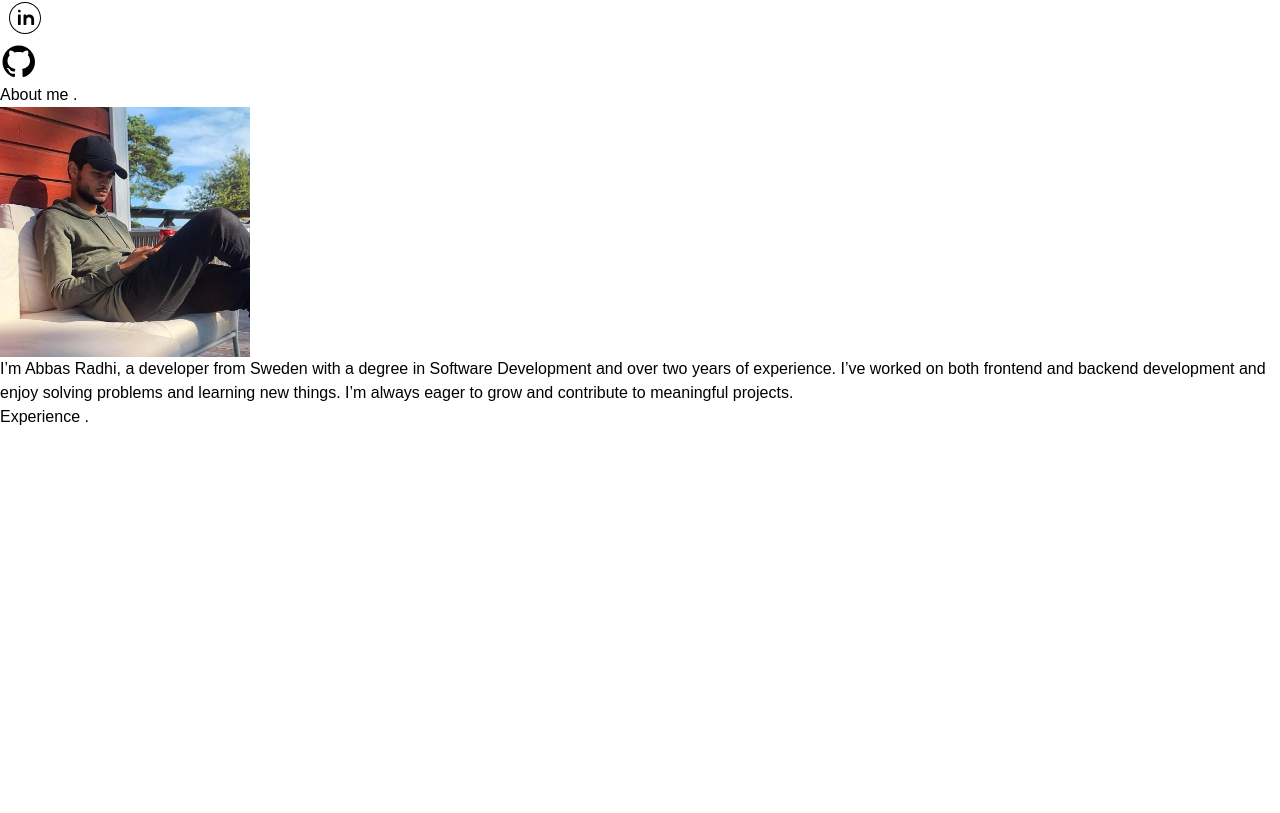
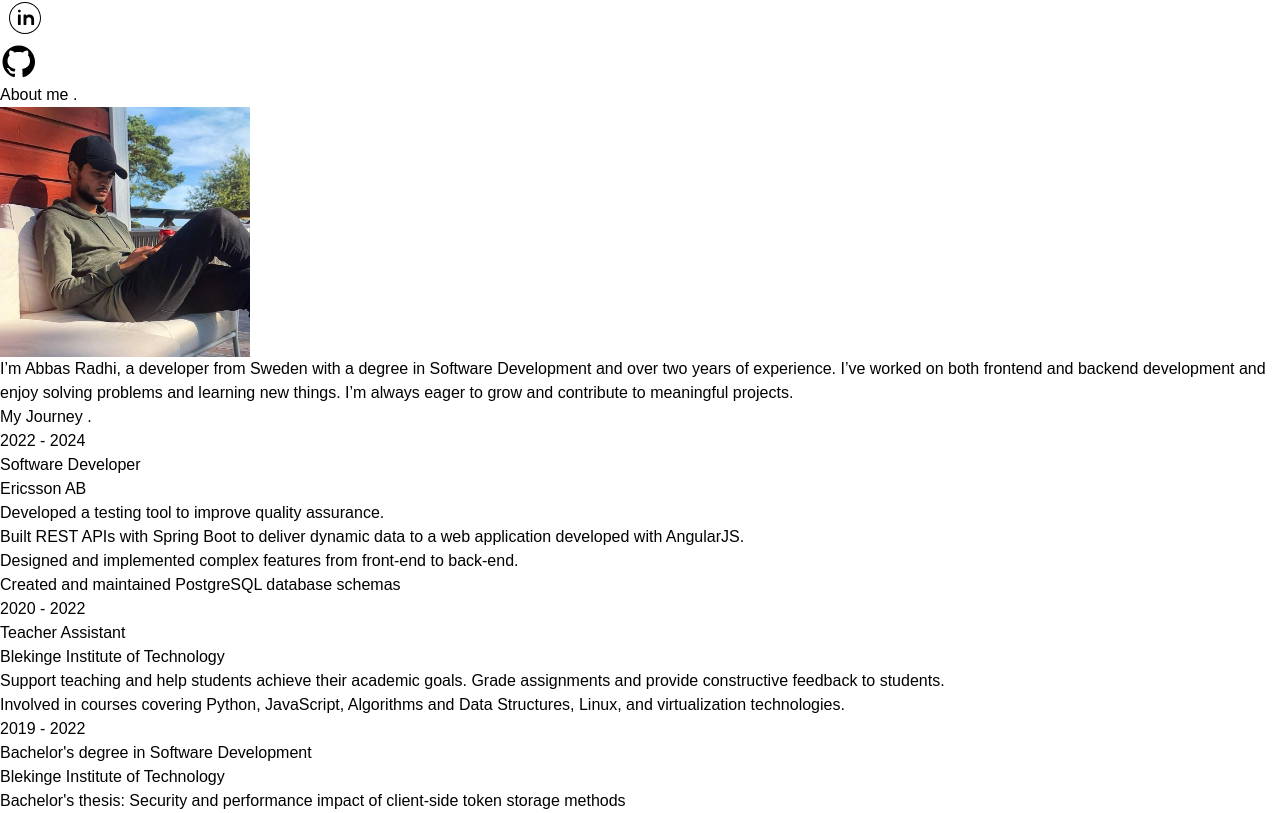
Before and after one commit to abberadhi/abbe-dev, a Next.js app: page / in a window 1280 px wide. Shown: the part 331-1144 px from the top of the page. Before the commit the page ends 800 px from the top, so only its background shows below. Built offline with nearby package versions, Linux system fonts and the light colour scheme.

Commit message:
add timeline

```diff
--- a/src/app/components/aboutMe.tsx
+++ b/src/app/components/aboutMe.tsx
@@ -4,9 +4,9 @@ import { TitlePageBreak } from "./title-page-break";
 
 export const AboutMe = () => {
   return (
-    <article className="p-12 bg-transparent mx-auto lg:px-8">
+    <article className="px-12 bg-transparent mx-auto lg:px-8">
       <TitlePageBreak title="About me"></TitlePageBreak>
-      <div className="max-w-4xl my-12 mx-auto flex items-start align-center justify-center">
+      <div className="max-w-4xl my-12 mx-auto flex flex-col md:items-start align-center justify-center md:flex-row">
         <div className="flex-1 flex justify-center">
           <Image
             src={mePicture}
@@ -17,7 +17,7 @@ export const AboutMe = () => {
             className="rounded border-2 border-[#d1716b]"
           />
         </div>
-        <div className="text-lg p-4 flex-1 flex">
+        <div className="text-lg flex-1 flex">
           <p>
             I’m Abbas Radhi, a developer from Sweden with a degree in Software
             Development and over two years of experience. I’ve worked on both
--- /dev/null
+++ b/src/app/components/workTimeline.tsx
@@ -0,0 +1,86 @@
+import Image from "next/image";
+import creatorPicture from "@public/photo_1.jpg";
+import linkedInLogo from "@public/icons/linkedin.svg";
+import githubLogo from "@public/icons/github.svg";
+
+export const WorkTimeline = () => {
+  const exp = [
+    {
+      company: "Ericsson AB",
+      period: "2022 - 2024",
+      role: "Software Developer",
+      description: () => (
+        <ol className="ml-4 text-base font-normal list-disc text-gray-500 ">
+          <li>Developed a testing tool to improve quality assurance.</li>
+          <li>
+            Built REST APIs with Spring Boot to deliver dynamic data to a web
+            application developed with AngularJS.
+          </li>
+          <li>
+            Designed and implemented complex features from front-end to
+            back-end.
+          </li>
+          <li>Created and maintained PostgreSQL database schemas</li>
+        </ol>
+      ),
+    },
+    {
+      company: "Blekinge Institute of Technology",
+      period: "2020 - 2022",
+      role: "Teacher Assistant",
+      description: () => (
+        <ol className="ml-4 text-base font-normal list-disc text-gray-500 dark:text-gray-400">
+          <li>
+            Support teaching and help students achieve their academic goals.
+            Grade assignments and provide constructive feedback to students.
+          </li>
+          <li>
+            Involved in courses covering Python, JavaScript, Algorithms and Data
+            Structures, Linux, and virtualization technologies.
+          </li>
+        </ol>
+      ),
+    },
+    {
+      company: "Blekinge Institute of Technology",
+      period: "2019 - 2022",
+      role: "Bachelor's degree in Software Development",
+      description: () => (
+        <>
+          <ol className="ml-4 text-base font-normal list-disc text-gray-500 dark:text-gray-400">
+            <li>
+              Bachelor's thesis:{" "}
+              <a
+                href="https://www.diva-portal.org/smash/get/diva2:1676749/FULLTEXT02.pdf"
+                target="_blank"
+                rel="noopener noreferrer"
+                className="underline"
+              >
+                Security and performance impact of client-side token storage
+                methods
+              </a>
+            </li>
+          </ol>
+        </>
+      ),
+    },
+  ];
+
+  return (
+    <ol className="relative border-s border-gray-200 dark:border-gray-700">
+      {exp.map((job) => {
+        return (
+          <li className="mb-6 ms-4">
+            <div className="absolute w-3 h-3 rounded-full mt-1.5 -start-1.5 border border-white border-gray-900 bg-gray-700"></div>
+            <time className="mb-1 text-sm font-normal leading-none text-gray-400 dark:text-gray-500">
+              {job.period}
+            </time>
+            <h3 className="text-lg font-semibold text-white">{job.role}</h3>
+            <h4 className="text-sm text-gray-300">{job.company}</h4>
+            {job.description()}
+          </li>
+        );
+      })}
+    </ol>
+  );
+};
--- a/src/app/page.tsx
+++ b/src/app/page.tsx
@@ -1,6 +1,7 @@
 import { Header } from "./components/header";
 import { AboutMe } from "./components/aboutMe";
 import { TitlePageBreak } from "./components/title-page-break";
+import { WorkTimeline } from "./components/workTimeline";
 
 export default function Home() {
   return (
@@ -9,7 +10,14 @@ export default function Home() {
       <main className="max-w-5xl mx-auto my-12">
         <AboutMe></AboutMe>
         <article className="p-12 bg-transparent mx-auto lg:px-8">
-          <TitlePageBreak title="Experience"></TitlePageBreak>
+          <TitlePageBreak title="My Journey"></TitlePageBreak>
+
+          <div className="flex gap-6 mt-12">
+            <div className="flex-1"></div>
+            <div className="flex-1">
+              <WorkTimeline></WorkTimeline>
+            </div>
+          </div>
         </article>
       </main>
     </>
```
